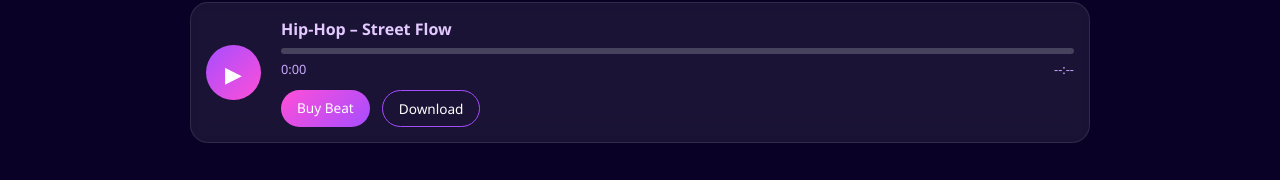
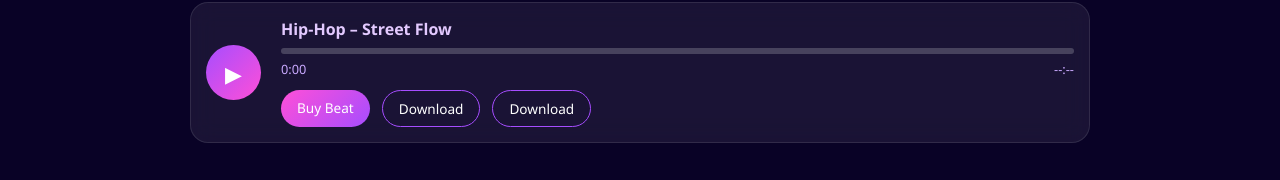
Before and after one commit to Naveenjayakody/nj_waves_studio, a plain HTML site: page index.html in a window 1280 px wide. Shown: the part 3210-3390 px from the top of the page. Drawn offline with Linux system fonts and the light colour scheme.

Commit message:
Update index.html

```diff
--- a/index.html
+++ b/index.html
@@ -939,6 +939,7 @@ audio{display:none}
            target="_blank" class="buy-btn">Buy Beat</a>
 
         <a href="tracks/Track Sample _01.mp3" download class="download-btn">Download</a>
+         <a href="music1-master.zip" download class="download-btn">Download</a>
       </div>
     </div>
 
```
